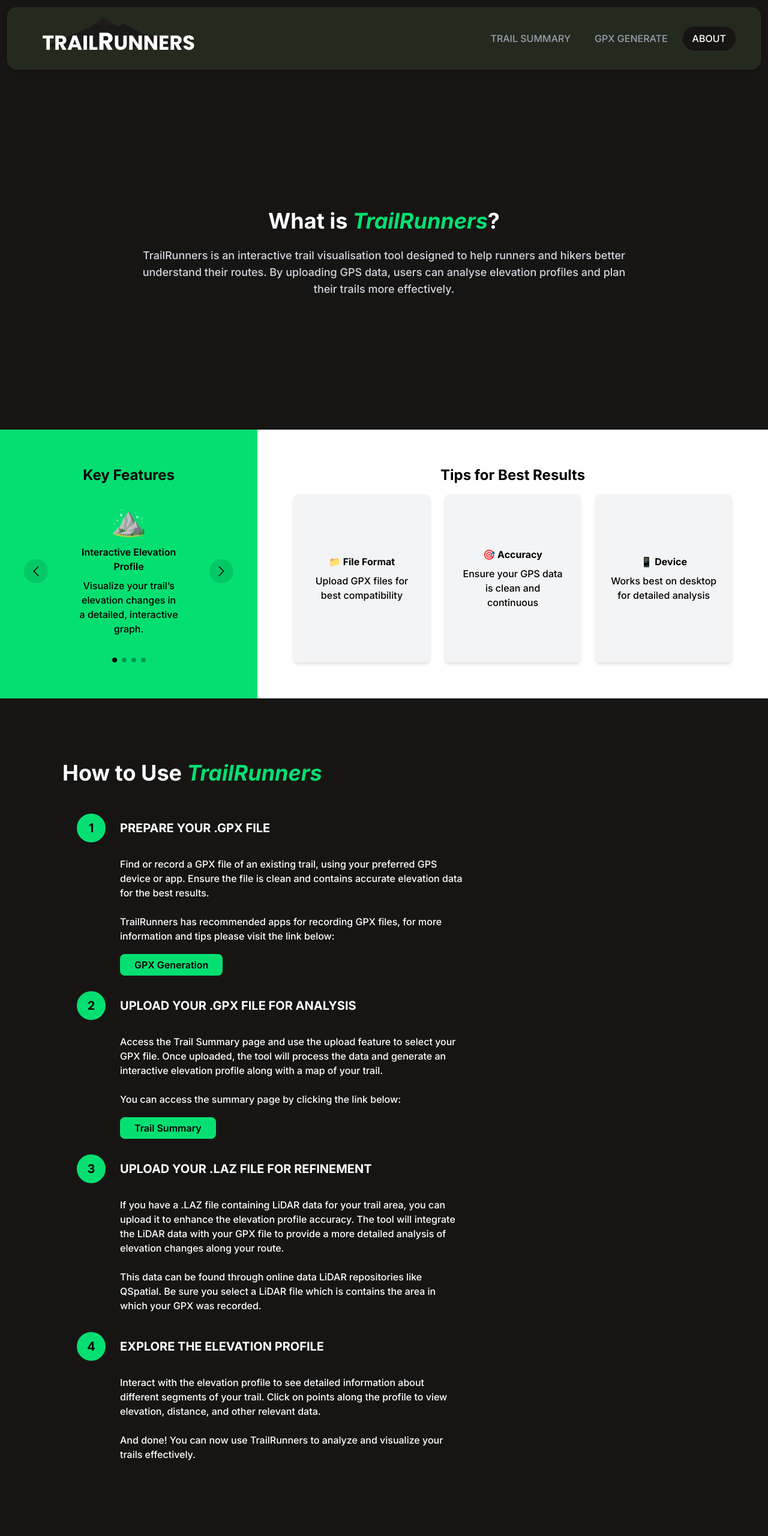
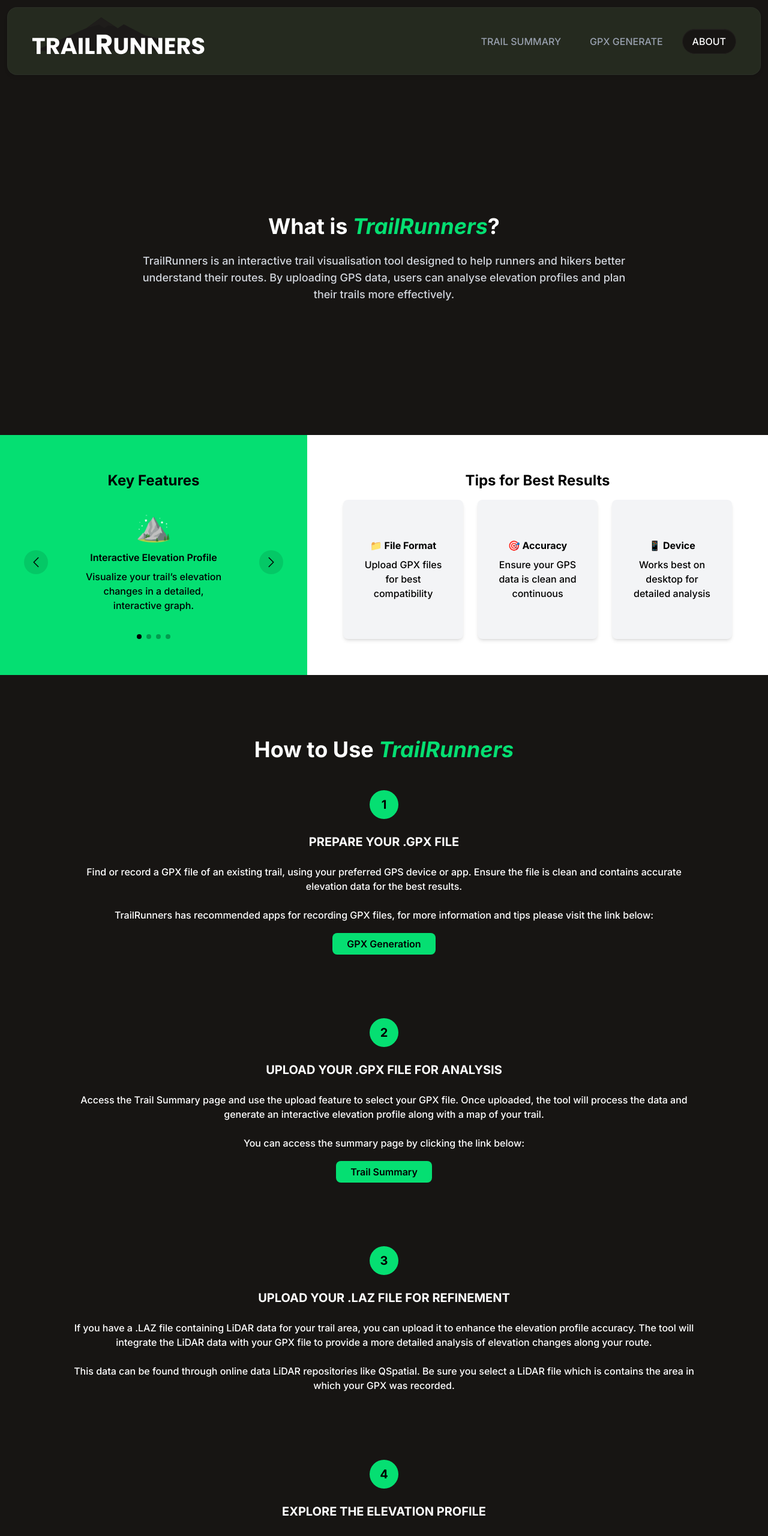
Before and after one commit to justjeromey/DECO3801-RuntimeTerror, a Next.js app in the folder trailrunners/: page /about in a window 1280 px wide. Shown: the top 2560 px of the page at 60% size. Built offline with nearby package versions, Linux system fonts and the light colour scheme.

Commit message:
Mobile device styling changes

```diff
--- a/trailrunners/src/app/about/page.tsx
+++ b/trailrunners/src/app/about/page.tsx
@@ -4,6 +4,7 @@
 import { ChevronRightIcon, ChevronLeftIcon} from "@heroicons/react/24/outline";
 import { useEffect, useState, useCallback } from "react";
 import Header from "../../components/header";
+import Footer from "../../components/footer";
 
 export default function Info() {
     const features = [
@@ -51,10 +52,10 @@
                     </div>
                 </section>
 
-                <section className="flex flex-row">
+                <section className="flex flex-wrap justify-center items-stretch">
 
                     {/* Key Features of TrailRunners */}
-                    <div className="w-2/5 bg-green-400 text-black py-15 px-10 flex flex-col gap-5 justify-center items-center relative">
+                    <div className="flex-1 min-w-[320px] md:max-w-[40%] bg-green-400 text-black py-15 px-10 flex flex-col gap-5 justify-center items-center">
                         <h3 className="text-2xl font-bold mb-4 text-center">Key Features</h3>
 
                         <div className="flex gap-5 items-center justify-center w-full">
@@ -84,7 +85,7 @@
                     </div>
 
                     {/* Tips for TrailRunners */}
-                    <div className="w-4/5 bg-white p-15 text-black flex flex-col">
+                    <div className="flex-1 min-w-[320px] md:max-w-[60%] bg-white p-15 text-black flex flex-col">
                         <h3 className="text-2xl font-bold mb-4 text-black text-center">
                         Tips for Best Results
                         </h3>
@@ -106,22 +107,21 @@
                         </div>
                         </div>
                     </div>
-
                 </section>
 
                 {/* How to Use TrailRunners */}
-                <section className="w-full bg-colour-primary py-20 px-20">
-                    <div className="p-6 text-left text-white">
+                <section className="w-full bg-colour-primary py-20">
+                    <div className="p-6 text-center text-white">
                         <h2 className="text-4xl font-bold mb-6">
                             How to Use <span className="italic text-green-400">TrailRunners</span>
                         </h2>
 
-                        <div className="p-6 text-left text-white max-w-3xl">
+                        <div className="p-6 text-center text-white w-full text-center justify-center w-full">
 
-                            <div className="space-y-8">
+                            <div className="space-y-8 gap-20 flex flex-col">
                                 {/* Step 1 */}
                                 <div className="flex flex-col gap-6">
-                                    <div className="flex items-center gap-6">
+                                    <div className="flex items-center gap-6 justify-center flex-col">
                                         <div className="flex items-center justify-center w-12 h-12 rounded-full bg-green-400 text-black font-bold text-xl shrink-0">
                                         1
                                         </div>
@@ -154,7 +154,7 @@
 
                                 {/* Step 2 */}
                                 <div className="flex flex-col gap-6">
-                                    <div className="flex items-center gap-6">
+                                    <div className="flex items-center gap-6 justify-center flex-col">
                                         <div className="flex items-center justify-center w-12 h-12 rounded-full bg-green-400 text-black font-bold text-xl shrink-0">
                                         2
                                         </div>
@@ -187,7 +187,7 @@
 
                                 {/* Step 3 */}
                                 <div className="flex flex-col gap-6">
-                                    <div className="flex items-center gap-6">
+                                    <div className="flex items-center gap-6 justify-center flex-col">
                                         <div className="flex items-center justify-center w-12 h-12 rounded-full bg-green-400 text-black font-bold text-xl shrink-0">
                                         3
                                         </div>
@@ -210,10 +210,9 @@
                                     </div>
                                 </div>
 
-
                                 {/* Step 4 */}
                                 <div className="flex flex-col gap-6">
-                                    <div className="flex items-center gap-6">
+                                    <div className="flex items-center gap-6 justify-center flex-col">
                                         <div className="flex items-center justify-center w-12 h-12 rounded-full bg-green-400 text-black font-bold text-xl shrink-0">
                                         4
                                         </div>
@@ -238,9 +237,7 @@
                     </div>
                 </section>
 
-                <footer className="p-2 py-3 flex flex-wrap items-center justify-center">
-                    <p>Made with ❤️ by Runtime Terrors</p>
-                </footer>
+                <Footer />
             </main>
         </div>
     );
--- a/trailrunners/src/app/gpx_generate/page.tsx
+++ b/trailrunners/src/app/gpx_generate/page.tsx
@@ -2,6 +2,7 @@
 import Image from "next/image";
 import Header from "../../components/header";
 import GNSSButton from "../../components/gnssButton";
+import Footer from "../../components/footer";
 
 export default function Generate() {
   return (
@@ -286,11 +287,7 @@
                     </div>
                 </section>
 
-
-
-                <footer className="p-2 py-3 flex flex-wrap items-center justify-center">
-                    <p>Made with ❤️ by Runtime Terrors</p>
-                </footer>
+                <Footer />
             </main>
         </div>
     );
--- a/trailrunners/src/app/page.tsx
+++ b/trailrunners/src/app/page.tsx
@@ -8,6 +8,7 @@
 import Dashboard from "@/components/dashboard";
 import Header from "../components/header";
 import ControlPanel from "@/components/controlPanel";
+import Footer from "@/components/footer";
 
 const MapViewer = dynamic(() => import("@/components/map"), {
     ssr: false,
@@ -120,9 +121,7 @@
                 )}
             </main>
 
-            <footer className="p-2 py-3 flex flex-wrap items-center justify-center">
-                <p>Made with ❤️ by Runtime Terrors</p>
-            </footer>
+            <Footer />
         </div>
     );
 }
--- /dev/null
+++ b/trailrunners/src/components/footer.tsx
@@ -0,0 +1,11 @@
+
+const Footer = () => {
+
+    return (
+        <footer className="p-2 py-3 flex flex-wrap items-center justify-center">
+            <p>Made with ❤️ by Runtime Terrors</p>
+        </footer>
+    );
+}
+
+export default Footer;
--- a/trailrunners/src/components/header.tsx
+++ b/trailrunners/src/components/header.tsx
@@ -1,12 +1,15 @@
 "use client";
-import React from "react";
+import React, { useState } from "react";
 import Image from "next/image";
+import { Bars3Icon, XMarkIcon } from "@heroicons/react/24/outline";
 
 interface HeaderProps {
     activePath: string;
 }
 
 const Header: React.FC<HeaderProps> = ({ activePath }) => {
+    const [menuOpen, setMenuOpen] = useState(false);
+
     const navItems = [
         { href: "/", label: "Trail Summary" },
         { href: "/gpx_generate", label: "GPX Generate" },
@@ -15,32 +18,65 @@
 
     return (
         <header className="header">
-        <a href="/">
+            <a href="/" className="flex items-center">
                 <Image
                     src="/logo.svg"
                     width={290}
                     height={70}
                     alt="TrailRunners"
-            style={{ display: "block", width: 290, height: 70 }}
+                    className="block"
                     priority
                 />
             </a>
 
-        <div className="nav_links flex flex-row items-center gap-2 font-medium uppercase">
+            {/* Desktop nav */}
+            <nav className="hidden md:flex flex-row items-center gap-4 font-medium uppercase">
                 {navItems.map((item) => (
                 <a
                     key={item.href}
                     href={item.href}
                     className={`headerLink ${
                     activePath === item.href
-                    ? "activeLink text-green-600 font-bold"
-                    : "text-gray-600 hover:text-green-500 transition-all"
+                        ? "activeLink text-white font-bold inset-shadow-xs inset-shadow-white/4 transition-all border border-secondary ease-initial rounded-full bg-background"
+                        : "text-gray-400 hover:text-white transition-all"
+                    }`}
+                >
+                    {item.label}
+                </a>
+                ))}
+            </nav>
+
+            {/* Hamburger menu */}
+            <button onClick={() => setMenuOpen(!menuOpen)} className="md:hidden text-gray-400 hover:text-white cursor-pointer transition-colors">
+                {menuOpen ? (
+                <XMarkIcon className="h-7 w-7" />
+                ) : (
+                <Bars3Icon className="h-7 w-7" />
+                )}
+            </button>
+
+            {menuOpen && (
+                <div
+                    className="absolute left-0 top-[calc(100%+0.5rem)] w-full bg-[#2a3024]/95 backdrop-blur-lg
+                            shadow-md flex flex-col py-3 md:hidden border border-gray-400/5 rounded-lg z-50 opacity-100"
+                >
+                    {navItems.map((item) => (
+                    <a
+                        key={item.href}
+                        href={item.href}
+                        onClick={() => setMenuOpen(false)}
+                        className={`block px-6 py-3 text-base uppercase text-center ${
+                        activePath === item.href
+                            ? "activeLink text-white font-bold inset-shadow-xs inset-shadow-white/4 transition-all border border-secondary ease-initial rounded-full bg-background"
+                            : "text-gray-400 hover:text-white transition-all"
                         }`}
                     >
                         {item.label}
                     </a>
                     ))}
                 </div>
+            )}
+
         </header>
     );
 };
```
Lines whose indentation alone changed are shown as unchanged.
